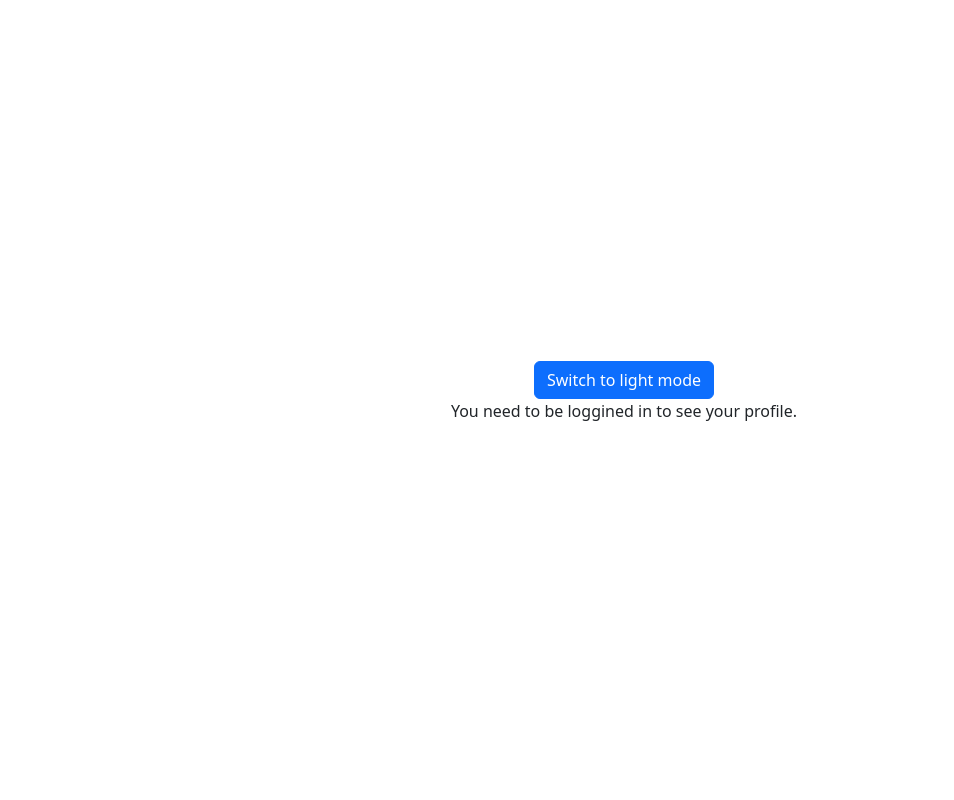
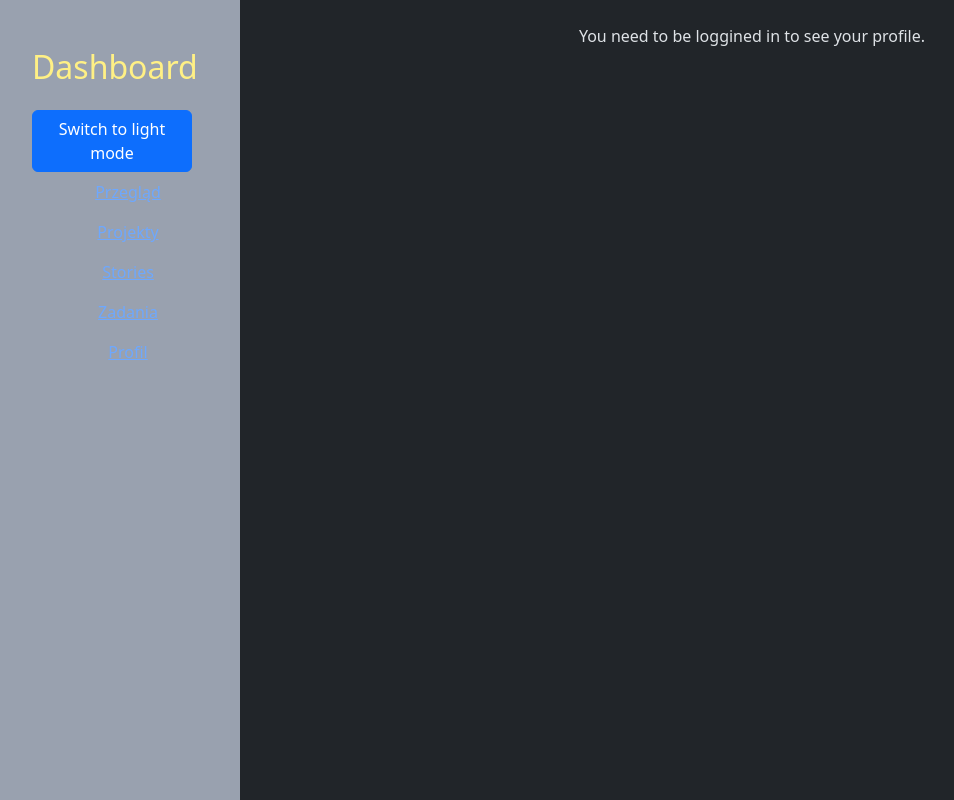
Before and after one commit to JakubOpydwsei/ManagMe, a React (Vite) app: page /profile in a window 1280 px wide. Shown: the whole page, without its empty margins (16-970 px from the left). Built offline with nearby package versions, Linux system fonts and the light colour scheme.

Commit message:
Add DashboardLayout

```diff
--- a/package.json
+++ b/package.json
@@ -15,8 +15,8 @@
     "react": "^19.0.0",
     "react-bootstrap": "^2.10.9",
     "react-dom": "^19.0.0",
-    "react-router-dom": "^7.2.0",
-    "tailwindcss": "^4.0.9"
+    "react-icons": "^5.5.0",
+    "react-router-dom": "^7.2.0"
   },
   "devDependencies": {
     "@eslint/js": "^9.21.0",
@@ -27,6 +27,7 @@
     "eslint-plugin-react-hooks": "^5.1.0",
     "eslint-plugin-react-refresh": "^0.4.19",
     "globals": "^15.15.0",
+    "tailwindcss": "^4.1.5",
     "typescript": "~5.7.2",
     "typescript-eslint": "^8.24.1",
     "vite": "^6.2.0"
--- a/src/App.css
+++ b/src/App.css
@@ -1,60 +1,20 @@
 #root {
-  max-width: 1280px;
-  margin: 0 auto;
-  padding: 2rem;
+  width: 100%;
   text-align: center;
-}
-
-input{
-  padding: 0.5em;
-  margin: 0.5em;
-  border-radius: 0.5em;
-  border: 1px solid #646cff;
-  background-color: #ffffff;
-  color: black;
-}
-
-textarea{
-  padding: 0.5em;
-  margin: 0.5em;
-  border-radius: 0.5em;
-  border: 1px solid #646cff;
-  background-color: #ffffff;
-  color: black;
-}
-
-.logo {
-  height: 6em;
-  padding: 1.5em;
-  will-change: filter;
-  transition: filter 300ms;
-}
-.logo:hover {
-  filter: drop-shadow(0 0 2em #646cffaa);
-}
-.logo.react:hover {
-  filter: drop-shadow(0 0 2em #61dafbaa);
-}
-
-@keyframes logo-spin {
-  from {
-    transform: rotate(0deg);
-  }
-  to {
-    transform: rotate(360deg);
-  }
-}
-
-@media (prefers-reduced-motion: no-preference) {
-  a:nth-of-type(2) .logo {
-    animation: logo-spin infinite 20s linear;
-  }
+  box-sizing: border-box;
 }
 
 .card {
   padding: 2em;
 }
 
-.read-the-docs {
-  color: #888;
+@media (max-width: 1024px) {
+  .sidebar {
+    transform: translateX(-100%);
+    transition: transform 0.3s ease;
+  }
+
+  .sidebar.open {
+    transform: translateX(0);
+  }
 }
--- a/src/App.tsx
+++ b/src/App.tsx
@@ -1,5 +1,7 @@
 import './App.css'
 import { BrowserRouter as Router, Routes, Route } from 'react-router-dom';
+import DashboardLayout from './layout/DashboardLayout';
+
 import ProjectListPage from './pages/ProjectListPage';
 import ProjectAdd from './components/ProjectAdd';
 import ProjectEdit from './components/ProjectEdit';
@@ -17,15 +19,17 @@ import LoginForm from './components/LoginForm';
 import Profile from './components/Profile';
 
 import ApiProvider from './contexts/ApiContext';
-import ThemeButton from './components/ThemeButtin';
+// import ThemeButton from './components/ThemeButtin';
 function App() {
   return (
     <>
-      <ThemeButton/>
+      {/* <ThemeButton /> */}
 
       <ApiProvider>
         <Router>
           <Routes>
+            <Route element={<DashboardLayout />}>
+
               {/* Projects */}
               <Route path="/projects" element={<ProjectListPage />} />
               <Route path="/project/add" element={<ProjectAdd />} />
@@ -44,8 +48,11 @@ function App() {
               {/* Kanban */}
               <Route path="/story/:storyId/kanban" element={<Kanban />} />
 
+              <Route path="/profile" element={<Profile />} />
+
+            </Route>
+
             <Route path="/login" element={<LoginForm />} />
-            <Route path="/profile" element={<Profile />} />
           </Routes>
         </Router>
       </ApiProvider>
--- a/src/contexts/ThemeContext.tsx
+++ b/src/contexts/ThemeContext.tsx
@@ -1,25 +1,28 @@
-import { createContext, ReactNode, useContext, useState } from 'react'
+import { createContext, ReactNode, useContext, useEffect, useState } from 'react';
 
 const ThemeContext = createContext({
-    theme: 'dark',
-    toggleTheme: () => {}
-})
+  theme: 'dark',
+  toggleTheme: () => {},
+});
 
+export function ThemeProvider({ children }: { children: ReactNode }) {
+  const [theme, setTheme] = useState<'dark' | 'light'>('dark');
 
+  const toggleTheme = () => {
+    setTheme((prev) => (prev === 'dark' ? 'light' : 'dark'));
+  };
 
-export function ThemeProvider({children} : {children : ReactNode}) {
+  useEffect(() => {
+    const root = document.documentElement;
+    root.classList.toggle('dark', theme === 'dark');
+    root.setAttribute('data-bs-theme', theme);
+  }, [theme]);
 
-    const [theme, setTheme] = useState<'dark' | 'light'>('dark')
-
-    const toggleTheme = () => {
-        setTheme((prev: string) => (prev === 'dark' ? 'light' : 'dark'))
-    }
-
-    return ( <ThemeContext.Provider value={{theme,toggleTheme}}>
-        <div data-bs-theme={theme}>
-            {children}
-        </div>
-    </ThemeContext.Provider> );
+  return (
+    <ThemeContext.Provider value={{ theme, toggleTheme }}>
+      {children}
+    </ThemeContext.Provider>
+  );
 }
 
-export const useTheme = () => useContext(ThemeContext)
+export const useTheme = () => useContext(ThemeContext);
--- a/src/index.css
+++ b/src/index.css
@@ -4,24 +4,10 @@
   font-family: system-ui, Avenir, Helvetica, Arial, sans-serif;
   line-height: 1.5;
   font-weight: 400;
-
-  color-scheme: light dark;
-  color: rgba(255, 255, 255, 0.87);
-  background-color: #242424;
-
   font-synthesis: none;
   text-rendering: optimizeLegibility;
   -webkit-font-smoothing: antialiased;
   -moz-osx-font-smoothing: grayscale;
-}
-
-a {
-  font-weight: 500;
-  color: #646cff;
-  text-decoration: inherit;
-}
-a:hover {
-  color: #535bf2;
 }
 
 body {
@@ -30,36 +16,5 @@ body {
   place-items: center;
   min-width: 320px;
   min-height: 100vh;
+  width: 100%;
 }
-
-button {
-  border-radius: 8px;
-  border: 1px solid transparent;
-  padding: 0.6em 1.2em;
-  font-size: 1em;
-  font-weight: 500;
-  font-family: inherit;
-  background-color: #1a1a1a;
-  cursor: pointer;
-  transition: border-color 0.25s;
-}
-button:hover {
-  border-color: #646cff;
-}
-button:focus,
-button:focus-visible {
-  outline: 4px auto -webkit-focus-ring-color;
-}
-
-@media (prefers-color-scheme: light) {
-  :root {
-    color: #213547;
-    background-color: #ffffff;
-  }
-  a:hover {
-    color: #747bff;
-  }
-  button {
-    background-color: #f9f9f9;
-  }
-}
--- /dev/null
+++ b/src/layout/DashboardLayout.tsx
@@ -0,0 +1,53 @@
+import { useState } from 'react';
+import { Link, Outlet } from 'react-router-dom';
+import { FaBars } from 'react-icons/fa';
+import { useTheme } from '../contexts/ThemeContext';
+import ThemeButton from '../components/ThemeButtin';
+
+function DashboardLayout() {
+    const [sidebarOpen, setSidebarOpen] = useState(false);
+
+    const toggleSidebar = () => setSidebarOpen(!sidebarOpen);
+
+    const {theme} = useTheme()
+
+    return (
+        <div className="flex h-screen">
+            <div
+                className={`fixed inset-0 z-30 md:hidden ${sidebarOpen ? '' : 'hidden'}`}
+                onClick={toggleSidebar}
+            ></div>
+            <nav
+                className={`z-40 bg-gray-400 dark:bg-gray-900 text-yellow-200 dark:text-green-400 w-64 fixed top-0 bottom-0 left-0 p-5 transform transition-transform duration-300 ${sidebarOpen ? 'translate-x-0' : '-translate-x-full'} md:translate-x-0 md:w-64`}
+            >
+                <div className="text-center mb-6">
+                    <h2 className="text-2xl font-bold">Dashboard</h2>
+                </div>
+                <ThemeButton/>
+                <ul>
+                    <li><Link to="/dashboard" className="block py-2">Przegląd</Link></li>
+                    <li><Link to="/projects" className="block py-2">Projekty</Link></li>
+                    <li><Link to="/stories" className="block py-2">Stories</Link></li>
+                    <li><Link to="/tasks" className="block py-2">Zadania</Link></li>
+                    <li><Link to="/profile" className="block py-2">Profil</Link></li>
+                </ul>
+            </nav>
+
+            <div data-bs-theme={theme} className="flex-1 flex flex-col transition-all duration-300 md:ml-64">
+
+                <header className=" p-4 shadow-md flex justify-between items-center md:hidden w-full">
+                    <button onClick={toggleSidebar}>
+                        <FaBars />
+                    </button>
+                    <h1 className="text-2xl font-bold pr-3">ManagMe</h1>
+                </header>
+
+                <main className="p-4 flex-1">
+                    <Outlet />
+                </main>
+            </div>
+        </div>
+    );
+}
+
+export default DashboardLayout;
```
Also changed, not shown: 1 other file (tests, documents, lock files or other folders). Lines whose indentation alone changed are shown as unchanged.
